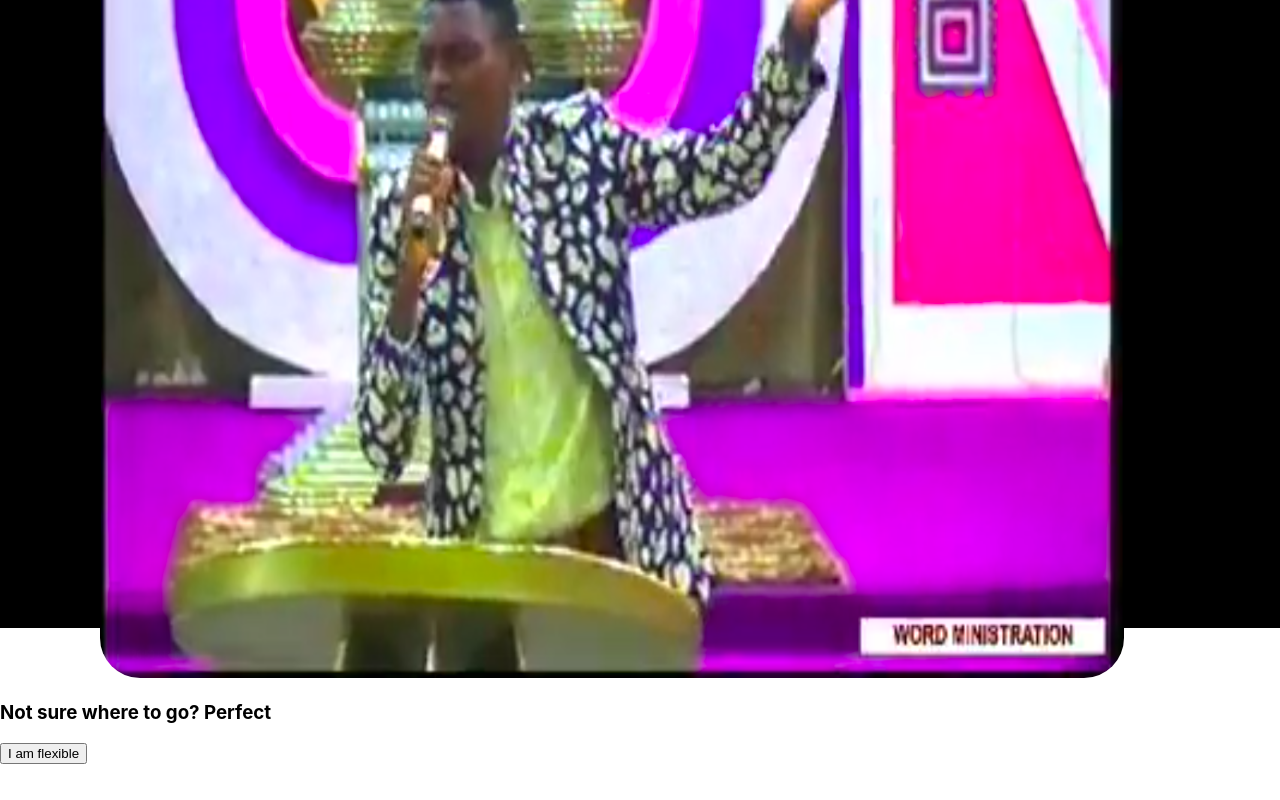
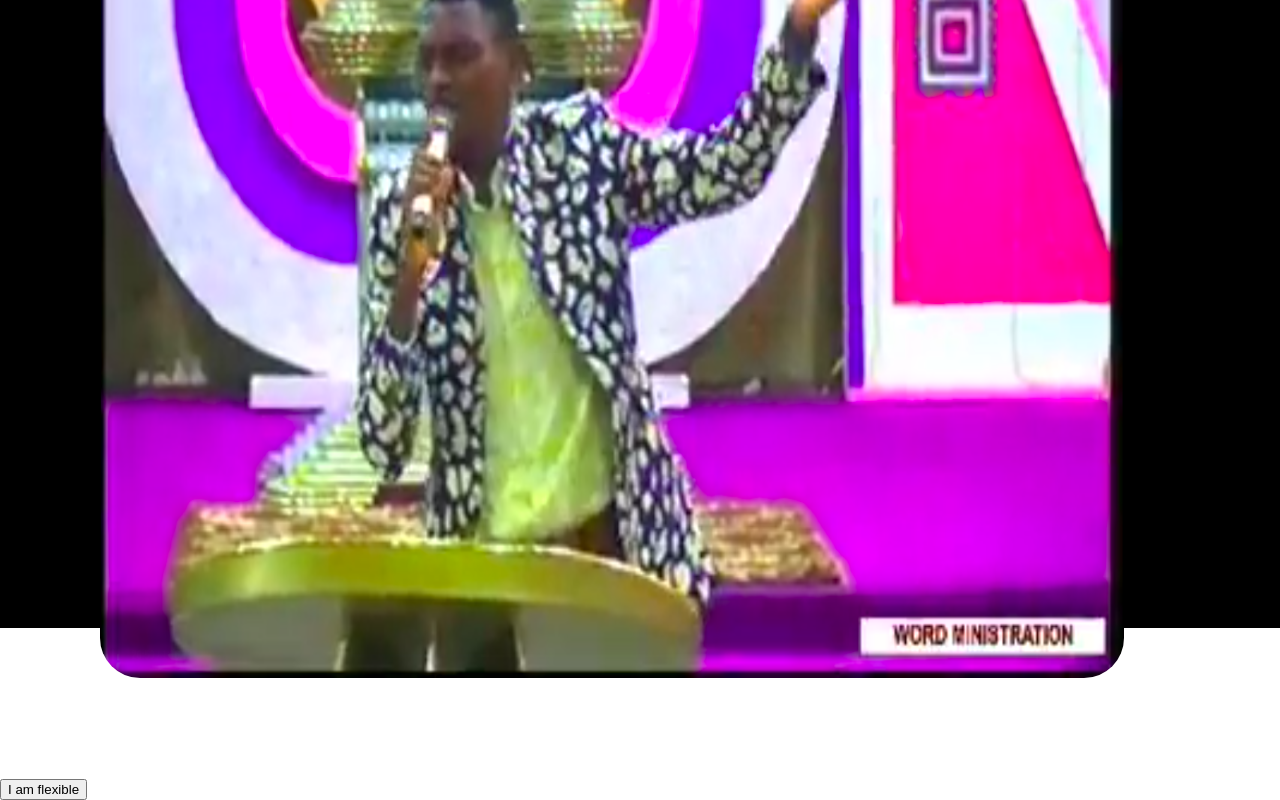
Before and after one commit to AsonglefacMillenium/airbnb-clone, a React (Create React App) app: page / in a window 1280 px wide. Shown: the part 272-1072 px from the top of the page. Before the commit the page ends 1036 px from the top, so only its background shows below. Built offline with nearby package versions, Linux system fonts and the light colour scheme.

Commit message:
arrange header style

```diff
--- a/src/Components/Homebody/Homebody.css
+++ b/src/Components/Homebody/Homebody.css
@@ -18,5 +18,7 @@
 }
 
 .dark-content h3 {
-    color: black;
+    color: white;
+    font-size: 30px;
+    text-align: center;
 }
```
